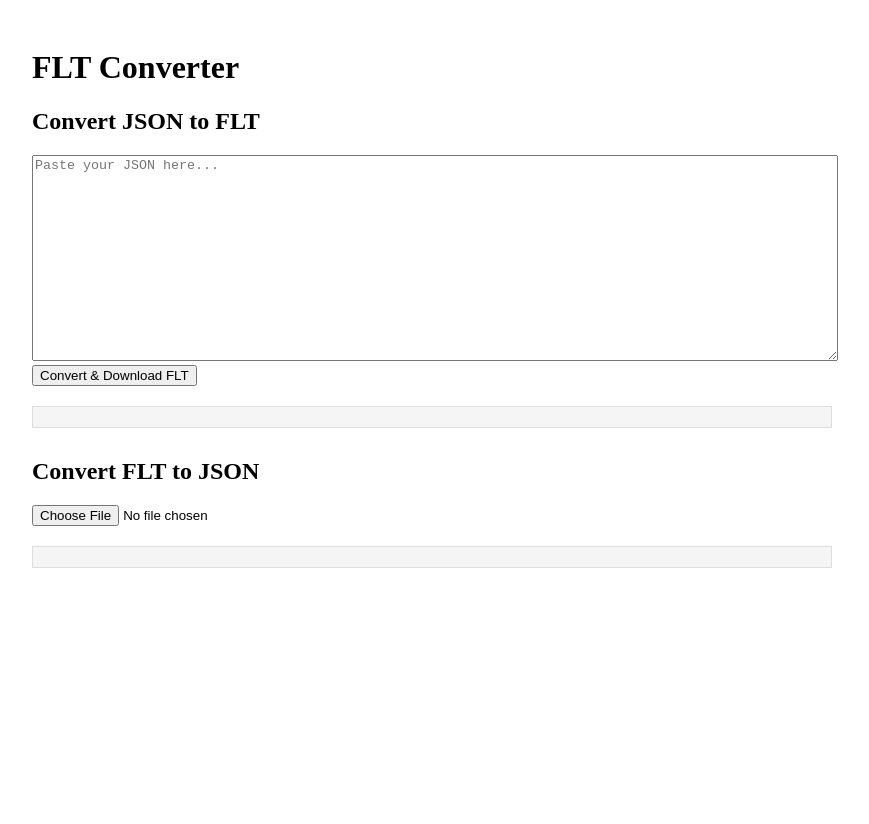
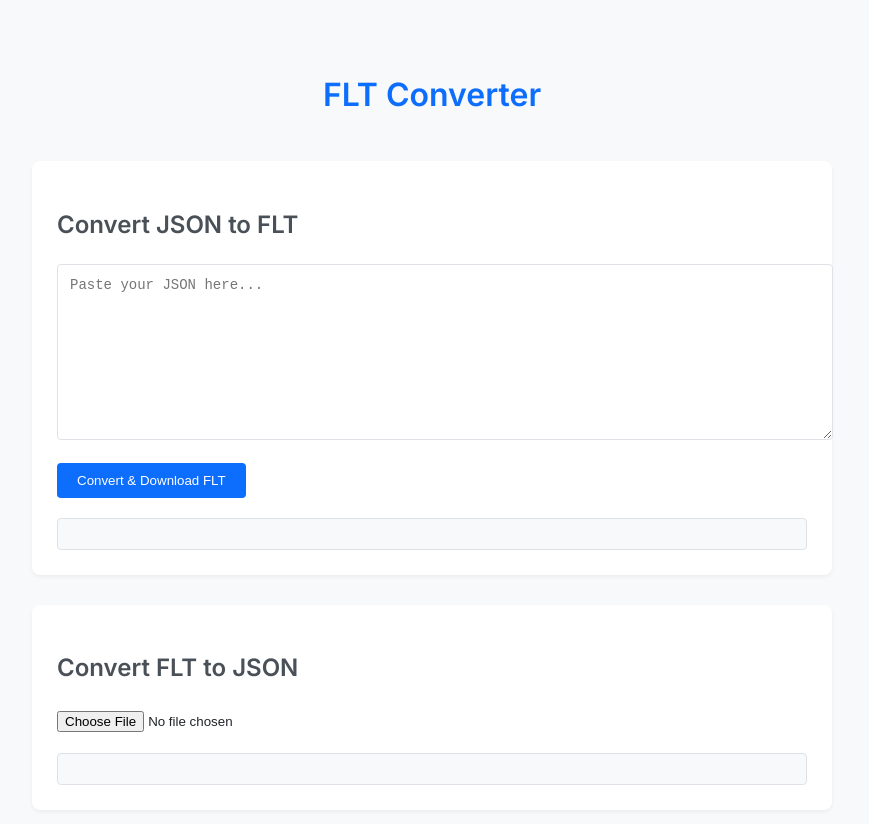
Before and after one commit to Kreijstal/node_flt, a website built with webpack: page web/index.html in a window 1280 px wide. Shown: the whole page, without its empty margins (208-1077 px from the left). Before the commit the page ends 800 px from the top, so only its background shows below. Built offline with nearby package versions, Linux system fonts and the light colour scheme.

Commit message:
Enhances UI and improves asset deployment workflow
Updates the web interface with modern styling, including typography, colors, and layout improvements
Adds a postbuild script to copy static assets to the dist directory
Streamlines the GitHub Actions workflow to include both build and postbuild steps

```diff
--- a/package.json
+++ b/package.json
@@ -7,6 +7,7 @@
     "test": "node tests/lib.test.js",
     "convert": "node examples/convert.js",
     "build": "webpack --mode production",
+    "postbuild": "mkdir -p dist && cp -r web/* dist/",
     "dev": "webpack serve --mode development"
   },
   "keywords": ["filter", "byte-array", "database"],
--- a/web/index.html
+++ b/web/index.html
@@ -5,24 +5,75 @@
     <meta name="viewport" content="width=device-width, initial-scale=1.0">
     <title>FLT Converter</title>
     <style>
+        @import url('https://fonts.googleapis.com/css2?family=Inter:wght@400;500;600&display=swap');
+
+        body {
+            font-family: 'Inter', sans-serif;
+            background-color: #f8f9fa;
+            color: #212529;
+            line-height: 1.6;
+        }
+
         .container {
             max-width: 800px;
             margin: 0 auto;
-            padding: 20px;
+            padding: 40px 20px;
         }
+
+        h1 {
+            color: #0d6efd;
+            font-weight: 600;
+            margin-bottom: 40px;
+            text-align: center;
+        }
+
         .form-section {
+            background: white;
+            border-radius: 8px;
+            padding: 25px;
             margin-bottom: 30px;
+            box-shadow: 0 2px 4px rgba(0,0,0,0.05);
         }
+
+        .form-section h2 {
+            color: #495057;
+            margin-bottom: 20px;
+            font-weight: 600;
+        }
+
         textarea {
             width: 100%;
-            height: 200px;
+            min-height: 150px;
+            padding: 12px;
+            border: 1px solid #dee2e6;
+            border-radius: 4px;
             font-family: monospace;
+            font-size: 14px;
+            margin-bottom: 15px;
         }
+
+        button {
+            background-color: #0d6efd;
+            color: white;
+            border: none;
+            padding: 10px 20px;
+            border-radius: 4px;
+            cursor: pointer;
+            font-weight: 500;
+            transition: background-color 0.2s;
+        }
+
+        button:hover {
+            background-color: #0b5ed7;
+        }
+
         .output {
             margin-top: 20px;
-            padding: 10px;
-            background: #f5f5f5;
-            border: 1px solid #ddd;
+            padding: 15px;
+            background: #f8f9fa;
+            border: 1px solid #dee2e6;
+            border-radius: 4px;
+            font-size: 14px;
         }
     </style>
 </head>
```
Also changed, not shown: .github/workflows/deploy-pages.yml.
